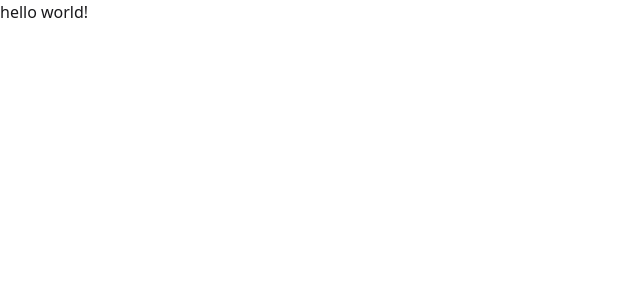
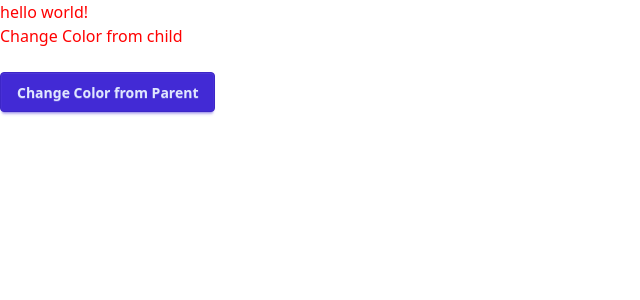
Before and after one commit to asifalam515/learning_react, a React (Vite) app in the folder managing_state/: page / in a window 1280 px wide. Shown: the top 300 px of the page, without its empty margins (0-640 px from the left). Built offline with nearby package versions, Linux system fonts and the light colour scheme.

Commit message:
mirroring props

```diff
--- a/managing_state/src/App.jsx
+++ b/managing_state/src/App.jsx
@@ -1,9 +1,17 @@
+import { useState } from "react";
 import Mirror from "./components/Mirror";
 
 const App = () => {
+  const [color,setColor] = useState("red")
+  const handleChangeColor = ()=>{
+    setColor("blue")
+  }
   return (
     <div>
-      <Mirror></Mirror>
+      <Mirror messageColor={color}></Mirror>
+      <br />
+      <button className="btn btn-primary" onClick={handleChangeColor}>Change Color from Parent</button>
+
     </div>
   );
 };
--- a/managing_state/src/components/Mirror.jsx
+++ b/managing_state/src/components/Mirror.jsx
@@ -1,8 +1,15 @@
+import { useState } from "react";
 
 const Mirror = ({messageColor}) => {
+    const [color,setColor] = useState(messageColor)
+    const handleChangeColor=()=>{
+    setColor("red")
+    }
     return (
-        <div>
+        <div style={{color:color}}>
             hello world!
+              <br />
+      <button onClick={handleChangeColor}>Change Color from child</button>
         </div>
     );
 };
```
